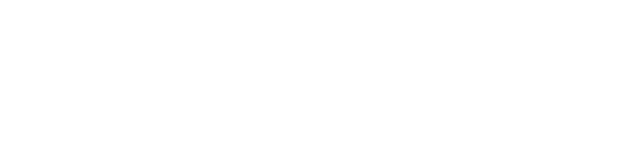
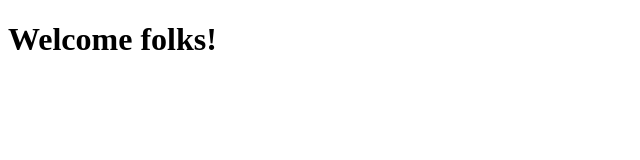
Before and after one commit to hollowcrust/Portfolio, a plain HTML site: page index.html in a window 1280 px wide. Shown: the whole page, without its empty margins (0-640 px from the left). Drawn offline with Linux system fonts and the light colour scheme.

Commit message:
Update index.html

```diff
--- a/index.html
+++ b/index.html
@@ -6,6 +6,6 @@
   </head>
 
   <body>
-
+    <h1>Welcome folks!</h1>
   </body>
 </html>
```
